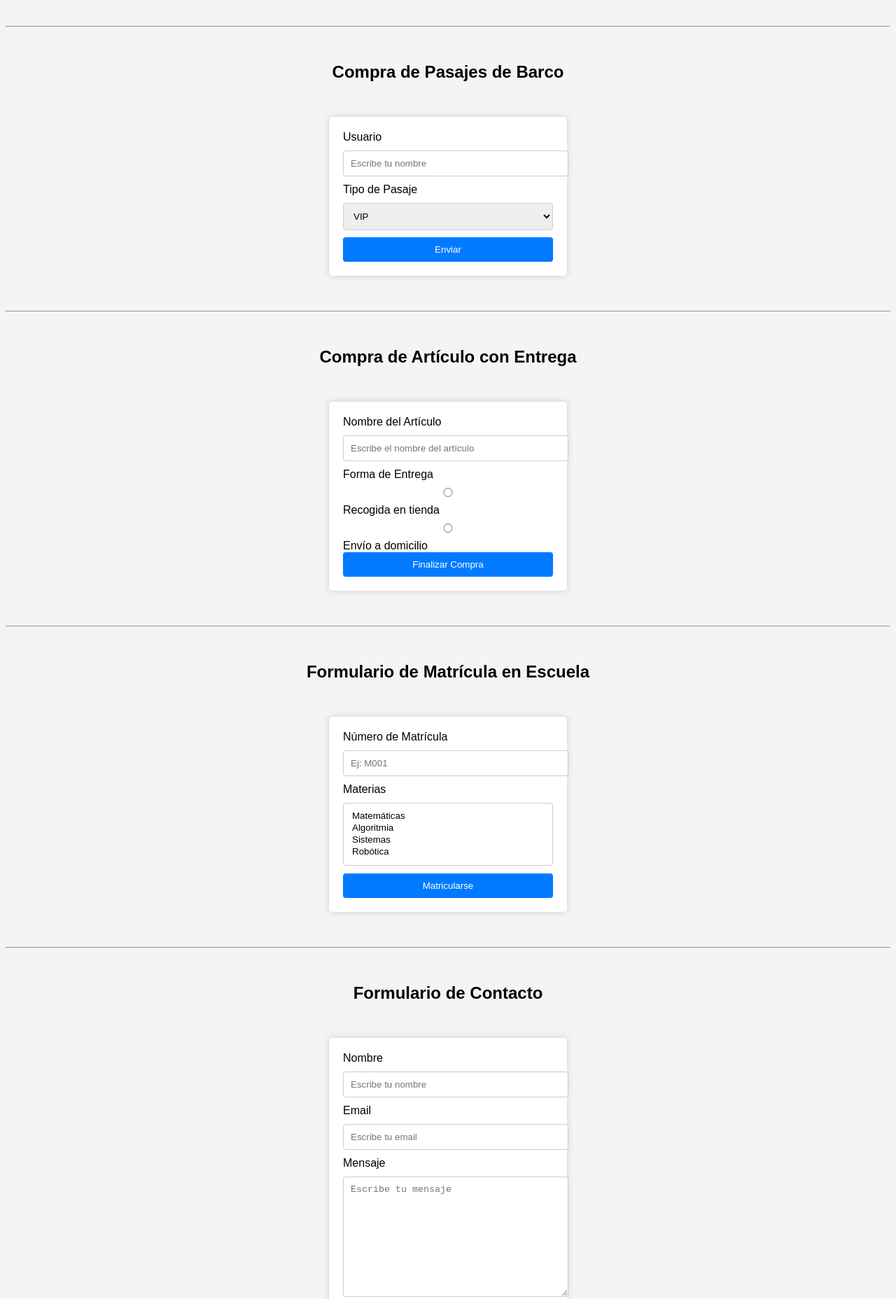
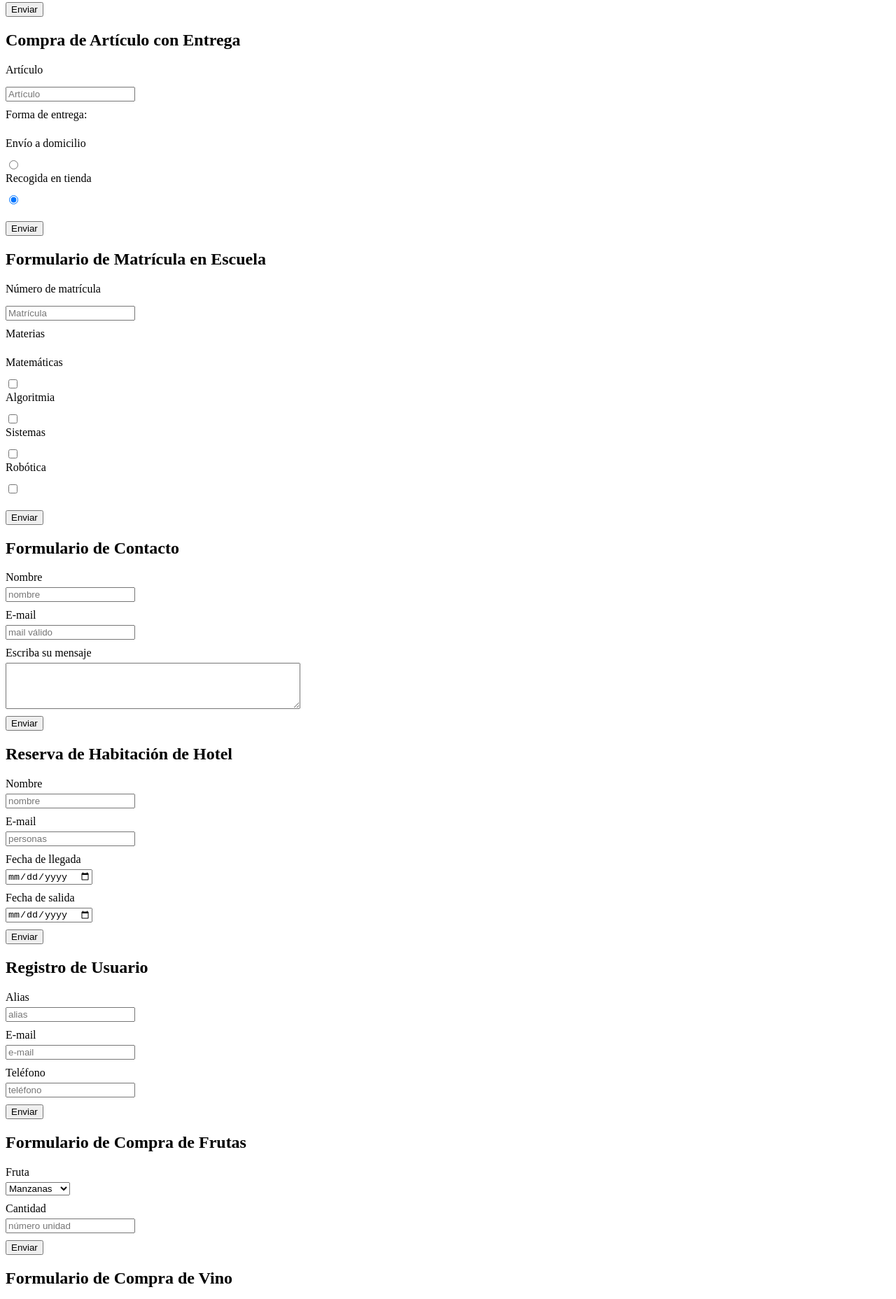
Before and after one commit to CristoDelahoja/DIW, a plain HTML site: page TiposFormularios.html in a window 1280 px wide. Shown: the part 366-2222 px from the top of the page at 70% size. Drawn offline with Linux system fonts and the light colour scheme.

Commit message:
Cambios 07/10

```diff
--- a/TiposFormularios.html
+++ b/TiposFormularios.html
@@ -6,43 +6,47 @@
     <meta name="viewport" content="width=device-width, initial-scale=1.0">
     <title>Tipos de Formularios</title>
     <style>
-        body {
-            font-family: Arial, sans-serif;
-            background-color: #f4f4f4;
+        form {
+            margin-bottom: 20px;
         }
 
-        h2 {
-            text-align: center;
-            margin-top: 50px;
+        #id1 input,
+        #id2 input,
+        #id5 input,
+        #id6 input,
+        #id7 input,
+        #id8 input,
+        #id9 input,
+        label,
+        textarea {
+            display: block;
+            margin-bottom: 10px;
         }
 
-        form {
-            width: 300px;
-            margin: 50px auto;
-            padding: 20px;
-            background-color: white;
-            border-radius: 5px;
-            box-shadow: 0px 0px 10px 0px #ccc;
+        #id3 input,
+        #id4 input,
+        #id10 input {
+            margin-top: 10px;
         }
 
-        input,
-        select,
-        textarea {
-            width: 100%;
-            padding: 10px;
-            margin: 10px 0;
-            border: 1px solid #ccc;
-            border-radius: 4px;
+        input[type="checkbox"],
+        input[type="radio"] {
+            display: inline-block;
+            margin-right: 5px;
         }
 
-        button {
-            width: 100%;
+        form div {
+            margin-bottom: 10px;
+        }
+
+        label {
+            margin-bottom: 5px;
+        }
+
+        fieldset {
+            max-width: 400px;
+            margin-bottom: 20px;
             padding: 10px;
-            background-color: #007bff;
-            color: white;
-            border: none;
-            border-radius: 4px;
-            cursor: pointer;
         }
     </style>
 </head>
@@ -50,184 +54,200 @@
 <body>
 
     <h2>Formulario de Acceso</h2>
-    <form action="/login" method="POST">
+    <form id="id1" action="procesar.php" method="POST">
+        <div>
             <label for="username">Usuario</label>
-        <input type="text" id="username" name="username" placeholder="Escribe tu nombre de usuario" required>
-
+            <input type="text" id="username" name="username" placeholder="a10af" required>
+        </div>
+        <div>
             <label for="password">Contraseña</label>
-        <input type="password" id="password" name="password" placeholder="Escribe tu contraseña" required>
-
-        <button type="submit">Enviar</button>
+            <input type="password" id="password" name="password" placeholder="******" required>
+        </div>
+        <input type="submit" value="Enviar">
     </form>
 
-    <hr>
-
     <h2>Compra de Pasajes de Barco</h2>
-    <form action="/comprar-pasaje" method="POST">
-        <label for="nombre">Usuario</label>
-        <input type="text" id="nombre" name="nombre" placeholder="Escribe tu nombre" required>
-
-        <label for="clase">Tipo de Pasaje</label>
+    <form id="id2" action="procesar.php" method="POST">
+        <div>
+            <label for="nombrePasajero">Usuario</label>
+            <input type="text" id="nombrePasajero" name="nombre" placeholder="Nombre del viajero" required>
+        </div>
+        <div>
+            <label for="clase">Tipo de pasaje</label>
             <select id="clase" name="clase">
                 <option value="0">VIP</option>
                 <option value="1">Especial</option>
                 <option value="2">Primera</option>
                 <option value="3">Segunda</option>
             </select>
-
-        <button type="submit">Enviar</button>
+        </div>
+        <input type="submit" value="Enviar">
     </form>
 
-    <hr>
+    <h2>Compra de Artículo con Entrega</h2>
+    <form id="id3" action="procesar.php" method="GET">
+        <div>
+            <label for="articulo">Artículo</label>
+            <input type="text" id="articulo" name="articulo" placeholder="Artículo" required>
+        </div>
+        <div>
+            <label>Forma de entrega:</label><br>
+            <label for="envio">Envío a domicilio</label>
+            <input type="radio" id="envio" name="entrega" value="envio">
 
-    <h2>Compra de Artículo con Entrega</h2>
-    <form action="/proceso-compra" method="GET">
-        <label for="articulo">Nombre del Artículo</label>
-        <input type="text" id="articulo" name="articulo" placeholder="Escribe el nombre del artículo" required>
-
-        <label>Forma de Entrega</label>
-        <input type="radio" id="recogida" name="entrega" value="recogida" required>
-        <label for="recogida">Recogida en tienda</label><br>
-        <input type="radio" id="envio" name="entrega" value="envio" required>
-        <label for="envio">Envío a domicilio</label>
-
-        <button type="submit">Finalizar Compra</button>
+            <label for="recogida">Recogida en tienda</label>
+            <input type="radio" id="recogida" name="entrega" value="recogida" checked>
+        </div>
+        <input type="submit" value="Enviar">
     </form>
 
-    <hr>
+    <h2>Formulario de Matrícula en Escuela</h2>
+    <form id="id4" action="procesar.php" method="POST">
+        <div>
+            <label for="matricula">Número de matrícula</label>
+            <input type="text" id="matricula" name="matricula" placeholder="Matrícula" required>
+        </div>
+        <div>
+            <label>Materias</label><br>
+            <label for="matematicas">Matemáticas</label>
+            <input type="checkbox" id="matematicas" name="materias" value="Matemáticas">
 
-    <h2>Formulario de Matrícula en Escuela</h2>
-    <form action="/matricula" method="POST">
-        <label for="matricula">Número de Matrícula</label>
-        <input type="text" id="matricula" name="matricula" pattern="M[0-9]{3}" placeholder="Ej: M001" required>
+            <label for="algoritmia">Algoritmia</label>
+            <input type="checkbox" id="algoritmia" name="materias" value="Algoritmia">
 
-        <label for="materias">Materias</label>
-        <select id="materias" name="materias" multiple required>
-            <option value="Matemáticas">Matemáticas</option>
-            <option value="Algoritmia">Algoritmia</option>
-            <option value="Sistemas">Sistemas</option>
-            <option value="Robótica">Robótica</option>
-        </select>
+            <label for="sistemas">Sistemas</label>
+            <input type="checkbox" id="sistemas" name="materias" value="Sistemas">
 
-        <button type="submit">Matricularse</button>
+            <label for="robotica">Robótica</label>
+            <input type="checkbox" id="robotica" name="materias" value="Robótica">
+        </div>
+        <input type="submit" value="Enviar">
     </form>
 
-    <hr>
-
     <h2>Formulario de Contacto</h2>
-    <form action="/contacto" method="POST">
-        <input type="hidden" name="pagina" value="página de contacto">
-
-        <label for="nombre">Nombre</label>
-        <input type="text" id="nombre" name="nombre" placeholder="Escribe tu nombre" required>
-
-        <label for="email">Email</label>
-        <input type="email" id="email" name="email" placeholder="Escribe tu email" required>
-
-        <label for="mensaje">Mensaje</label>
-        <textarea id="mensaje" name="mensaje" rows="10" cols="40" placeholder="Escribe tu mensaje"></textarea>
-
-        <button type="submit">Enviar Mensaje</button>
+    <form id="id5" action="procesar.php" method="POST">
+        <div>
+            <label for="nombreContacto">Nombre</label>
+            <input type="text" id="nombreContacto" name="nombre" placeholder="nombre" required>
+        </div>
+        <div>
+            <label for="emailContacto">E-mail</label>
+            <input type="email" id="emailContacto" name="email" placeholder="mail válido" required>
+        </div>
+        <div>
+            <label for="mensaje">Escriba su mensaje</label>
+            <textarea id="mensaje" name="mensaje" rows="4" cols="50"></textarea>
+        </div>
+        <input type="submit" value="Enviar">
     </form>
 
-    <hr>
-
     <h2>Reserva de Habitación de Hotel</h2>
-    <form action="/reserva-hotel" method="POST">
-        <label for="nombre">Nombre</label>
-        <input type="text" id="nombre" name="nombre" placeholder="Escribe tu nombre" required>
-
-        <label for="personas">Número de Personas</label>
-        <input type="number" id="personas" name="personas" required>
-
-        <label for="inicio">Fecha de Inicio</label>
+    <form id="id6" action="procesar.php" method="POST">
+        <div>
+            <label for="nombreHotel">Nombre</label>
+            <input type="text" id="nombreHotel" name="nombre" placeholder="nombre" required>
+        </div>
+        <div>
+            <label for="emailHotel">E-mail</label>
+            <input type="email" id="emailHotel" name="email" placeholder="personas" required>
+        </div>
+        <div>
+            <label for="inicio">Fecha de llegada</label>
             <input type="date" id="inicio" name="inicio" required>
-
-        <label for="final">Fecha de Fin</label>
+        </div>
+        <div>
+            <label for="final">Fecha de salida</label>
             <input type="date" id="final" name="final" required>
-
-        <button type="submit">Reservar Habitación</button>
+        </div>
+        <input type="submit" value="Enviar">
     </form>
 
-    <hr>
-
     <h2>Registro de Usuario</h2>
-    <form action="/registro" method="POST">
-        <input type="hidden" name="tipo-usuario" value="usuario-nuevo">
-
+    <form id="id7" action="procesar.php" method="POST">
+        <div>
             <label for="alias">Alias</label>
-        <input type="text" id="alias" name="alias" placeholder="Escribe tu alias" required>
-
-        <label for="email">Email</label>
-        <input type="email" id="email" name="email" placeholder="Escribe tu email" required>
-
-        <label for="telefono">Teléfono</label>
-        <input type="tel" id="telefono" name="telefono" placeholder="Escribe tu teléfono">
-
-        <button type="submit">Registrar</button>
-        <button type="reset">Restablecer</button>
+            <input type="text" id="alias" name="alias" placeholder="alias" required>
+        </div>
+        <div>
+            <label for="emailRegistro">E-mail</label>
+            <input type="email" id="emailRegistro" name="email" placeholder="e-mail" required>
+        </div>
+        <div>
+            <label for="telefonoRegistro">Teléfono</label>
+            <input type="tel" id="telefonoRegistro" name="telefono" placeholder="teléfono">
+        </div>
+        <input type="submit" value="Enviar">
     </form>
 
-    <hr>
-
     <h2>Formulario de Compra de Frutas</h2>
-    <form action="/compra-frutas" method="GET">
+    <form id="id8" action="procesar.php" method="GET">
+        <div>
             <label for="fruta">Fruta</label>
             <select id="fruta" name="fruta">
                 <option value="manzanas">Manzanas</option>
                 <option value="naranjas">Naranjas</option>
                 <option value="mandarinas">Mandarinas</option>
             </select>
-
-        <label for="cantidad">Cantidad (ejemplo: 1 ud, 2 kg, 100 gr)</label>
-        <input type="text" id="cantidad" name="cantidad" pattern="[0-9]+ (ud|kg|gr)" placeholder="Ej: 1 ud" required>
-
-        <button type="submit">Comprar</button>
+        </div>
+        <div>
+            <label for="cantidad">Cantidad</label>
+            <input type="text" id="cantidad" name="cantidad" placeholder="número unidad" required>
+        </div>
+        <input type="submit" value="Enviar">
     </form>
 
-    <hr>
-
     <h2>Formulario de Compra de Vino</h2>
-    <form action="/compra-vino" method="GET">
-        <label for="botellas">Número de Botellas (3, 6, 9)</label>
-        <input type="number" id="botellas" name="botellas" min="3" step="3" required>
-
-        <button type="submit">Comprar Vino</button>
+    <form id="9" action="procesar.php" method="GET">
+        <div>
+            <label for="botellas">Número de botellas (en lotes de 3)</label>
+            <input type="number" id="botellas" name="botellas" min="3" step="3" placeholder="botellas" required>
+        </div>
+        <input type="submit" value="Enviar">
     </form>
 
-    <hr>
+    <h2>Alta como Programador</h2>
+    <form id="10" action="procesar.php" method="POST">
+        <div>
+            <label for="nombre">Nombre</label>
+            <input type="text" id="nombre" name="nombre" placeholder="nombre" required>
+        </div>
+        <div>
+            <label for="email">Email</label>
+            <input type="email" id="email" name="email" placeholder="mail" required>
+        </div>
+        <div>
+            <label for="telefono">Teléfono</label>
+            <input type="tel" id="telefono" name="telefono" placeholder="Su teléfono">
+        </div>
+        <fieldset>
+            <legend>Lenguajes que conoce</legend>
 
-    <h2>Alta como Programador</h2>
-    <form action="/alta-programador" method="POST">
-        <label for="nombre">Nombre</label>
-        <input type="text" id="nombre" name="nombre" placeholder="Escribe tu nombre" required>
+            <label for="javascript">Javascript</label><br>
+            <input type="checkbox" id="javascript" name="lenguajes" value="javascript">
 
-        <fieldset>
-            <legend>Lenguajes de Programación</legend>
-            <input type="checkbox" id="javascript" name="lenguajes" value="javascript">
-            <label for="javascript">JavaScript</label><br>
+            <label for="php">PHP</label><br>
             <input type="checkbox" id="php" name="lenguajes" value="php">
-            <label for="php">PHP</label><br>
+
+            <label for="nodejs">NodeJS</label><br>
+            <input type="checkbox" id="nodejs" name="lenguajes" value="nodejs">
+
+            <label for="python">Python</label><br>
             <input type="checkbox" id="python" name="lenguajes" value="python">
-            <label for="python">Python</label><br>
-            <input type="checkbox" id="nodejs" name="lenguajes" value="nodejs">
-            <label for="nodejs">NodeJS</label>
         </fieldset>
 
-        <label for="ingles">Nivel de Inglés</label>
-        <select id="ingles" name="ingles">
-            <option value="bajo">Bajo</option>
-            <option value="medio">Medio</option>
-            <option value="alto">Alto</option>
-        </select>
+        <div>
+            <label for="nivel">Nivel de Inglés</label><br>
 
-        <label for="ciudad">Ciudad (Opcional)</label>
-        <input type="text" id="ciudad" name="ciudad">
+            <label for="bajo">Bajo</label><br>
+            <input type="radio" id="bajo" name="ingles" value="bajo" checked>
 
-        <label for="telefono">Teléfono (Opcional)</label>
-        <input type="tel" id="telefono" name="telefono">
+            <label for="medio">Medio</label><br>
+            <input type="radio" id="medio" name="ingles" value="medio">
 
-        <button type="submit">Darse de Alta</button>
+            <label for="alto">Alto</label>
+            <input type="radio" id="alto" name="ingles" value="alto">
+        </div>
+        <input type="submit" value="Enviar">
     </form>
 
 </body>
```
Lines whose indentation alone changed are shown as unchanged.
